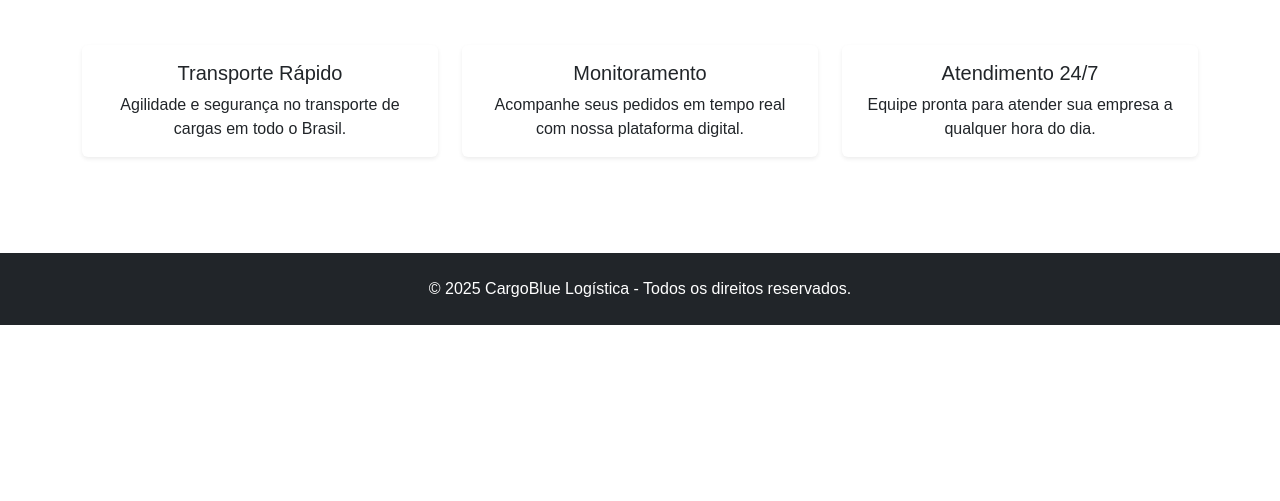
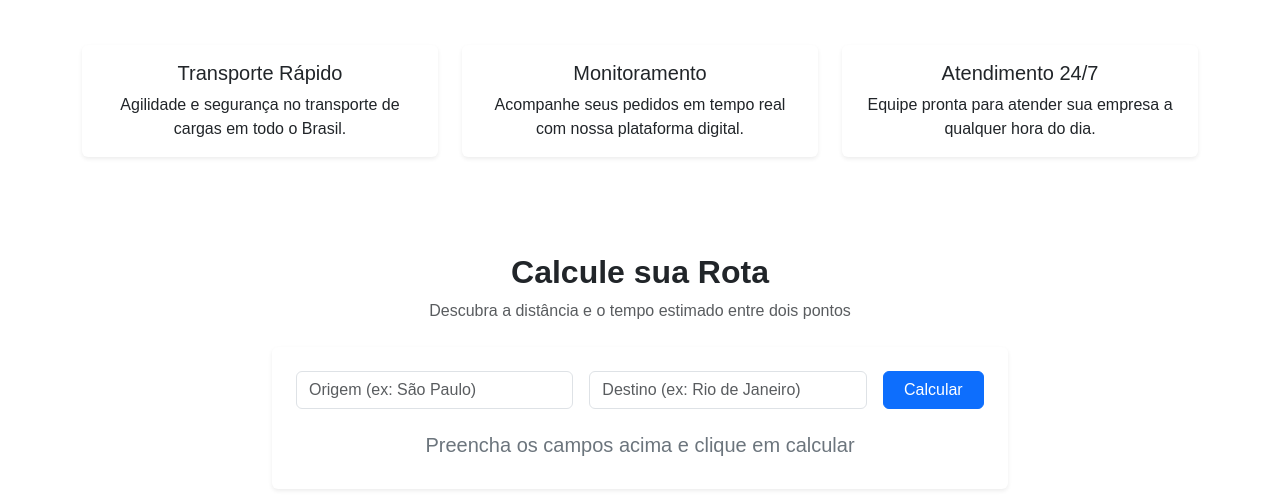
Before and after one commit to marquestechsolutins/cargoblue-site, a plain HTML site: page index.html in a window 1280 px wide. Shown: the part 451-952 px from the top of the page. Before the commit the page ends 800 px from the top, so only its background shows below. Drawn offline with nearby package versions, Linux system fonts and the light colour scheme; some packages are replaced by stand-ins of ours.

Commit message:
Add files via upload

```diff
--- a/index.html
+++ b/index.html
@@ -9,6 +9,9 @@
         <link href="https://cdn.jsdelivr.net/npm/bootstrap@5.3.2/dist/css/bootstrap.min.css" rel="stylesheet">
         <link rel="stylesheet" href="css/style.css">
     </head>
+
+    <script src="https://maps.googleapis.com/maps/api/js?key=AIzaSyAOvaf_Tb-AV1OfZCB-pwMFZ-giTy3xRv4&libraries=places"></script>
+
     <body>
         <!-- Navbar -->
         <nav class="navbar navbar-expand-lg navbar-dark bg-primary fixed-top shadow">
@@ -70,6 +73,35 @@
             </div>
         </section>
 
+        <!-- Calcule sua Rota -->
+        <section class="container py-5">
+        <div class="text-center mb-4">
+            <h2 class="fw-bold">Calcule sua Rota</h2>
+            <p class="text-muted">Descubra a distância e o tempo estimado entre dois pontos</p>
+        </div>
+
+        <div class="row justify-content-center">
+            <div class="col-md-8">
+            <div class="card shadow-sm p-4">
+                <div class="row g-3">
+                <div class="col-md-5">
+                    <input id="origem" type="text" class="form-control" placeholder="Origem (ex: São Paulo)">
+                </div>
+                <div class="col-md-5">
+                    <input id="destino" type="text" class="form-control" placeholder="Destino (ex: Rio de Janeiro)">
+                </div>
+                <div class="col-md-2 d-grid">
+                    <button onclick="calcular()" class="btn btn-primary">Calcular</button>
+                </div>
+                </div>
+                <div class="mt-4 text-center">
+                <h5 id="resultado" class="text-secondary">Preencha os campos acima e clique em calcular</h5>
+                </div>
+            </div>
+            </div>
+        </div>
+        </section>
+
         <!-- Footer -->
         <footer class="bg-dark text-white text-center py-4 mt-5">
             <p class="mb-0">&copy; 2025 CargoBlue Logística - Todos os direitos reservados.</p>
--- a/js/script.js
+++ b/js/script.js
@@ -1 +1,35 @@
 console.log("Site CargoBlue carregado com sucesso!");
+
+function calcular() {
+  var origem = document.getElementById("origem").value;
+  var destino = document.getElementById("destino").value;
+
+  if (!origem || !destino) {
+    document.getElementById("resultado").innerHTML = "⚠️ Informe origem e destino.";
+    return;
+  }
+
+  var service = new google.maps.DistanceMatrixService();
+  service.getDistanceMatrix(
+    {
+      origins: [origem],
+      destinations: [destino],
+      travelMode: 'DRIVING',
+      unitSystem: google.maps.UnitSystem.METRIC
+    },
+    function (response, status) {
+      if (status === 'OK') {
+        var resultado = response.rows[0].elements[0];
+        if (resultado.status === "OK") {
+          document.getElementById("resultado").innerHTML =
+            "🚚 Distância: <strong>" + resultado.distance.text + "</strong><br>" +
+            "⏱️ Tempo estimado: <strong>" + resultado.duration.text + "</strong>";
+        } else {
+          document.getElementById("resultado").innerHTML = "Não foi possível calcular a rota.";
+        }
+      } else {
+        document.getElementById("resultado").innerHTML = "Erro: " + status;
+      }
+    }
+  );
+}
```
Lines whose indentation alone changed are shown as unchanged.
